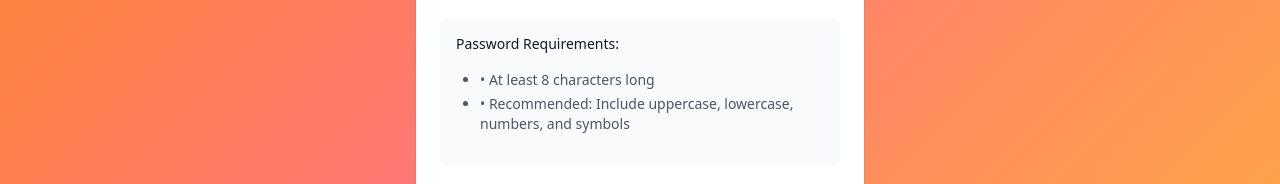
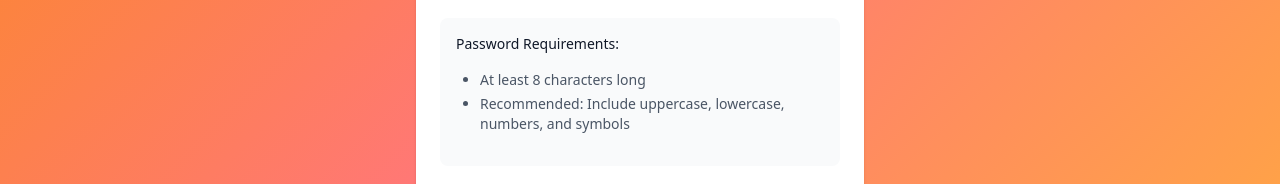
Before and after one commit to antopshq/antops, a Next.js app: page /auth/reset-password in a window 1280 px wide. Shown: the part 448-632 px from the top of the page. Built offline with nearby package versions, Linux system fonts and the light colour scheme.

Commit message:
Fix password reset redirect URL and remove duplicate bullet points

```diff
--- a/src/app/api/auth/forgot-password/route.ts
+++ b/src/app/api/auth/forgot-password/route.ts
@@ -53,7 +53,7 @@ export async function POST(request: NextRequest) {
 
     // Always try to send reset email - let Supabase handle if user exists or not
     // This way we don't reveal if email exists, but still send email if it does
-    const redirectUrl = `${process.env.NEXT_PUBLIC_SITE_URL || 'http://localhost:3000'}/auth/reset-password`
+    const redirectUrl = `${process.env.NEXT_PUBLIC_SITE_URL || 'https://app.antopshq.com'}/auth/reset-password`
     console.log('Sending reset email with redirect:', redirectUrl)
 
     const { error } = await supabase.auth.resetPasswordForEmail(email, {
--- a/src/app/auth/reset-password/page.tsx
+++ b/src/app/auth/reset-password/page.tsx
@@ -239,8 +239,8 @@ function ResetPasswordContent() {
             <div className="bg-gray-50 p-4 rounded-lg">
               <h4 className="text-sm font-medium text-gray-900 mb-2">Password Requirements:</h4>
               <ul className="text-sm text-gray-600 space-y-1">
-                <li>• At least 8 characters long</li>
-                <li>• Recommended: Include uppercase, lowercase, numbers, and symbols</li>
+                <li>At least 8 characters long</li>
+                <li>Recommended: Include uppercase, lowercase, numbers, and symbols</li>
               </ul>
             </div>
 
--- a/src/components/settings/password-change.tsx
+++ b/src/components/settings/password-change.tsx
@@ -229,9 +229,9 @@ export function PasswordChangeForm() {
           <div className="bg-gray-50 p-4 rounded-lg">
             <h4 className="text-sm font-medium text-gray-900 mb-2">Password Requirements:</h4>
             <ul className="text-sm text-gray-600 space-y-1">
-              <li>• At least 8 characters long</li>
-              <li>• Different from your current password</li>
-              <li>• Recommended: Include uppercase, lowercase, numbers, and symbols</li>
+              <li>At least 8 characters long</li>
+              <li>Different from your current password</li>
+              <li>Recommended: Include uppercase, lowercase, numbers, and symbols</li>
             </ul>
           </div>
 
```
